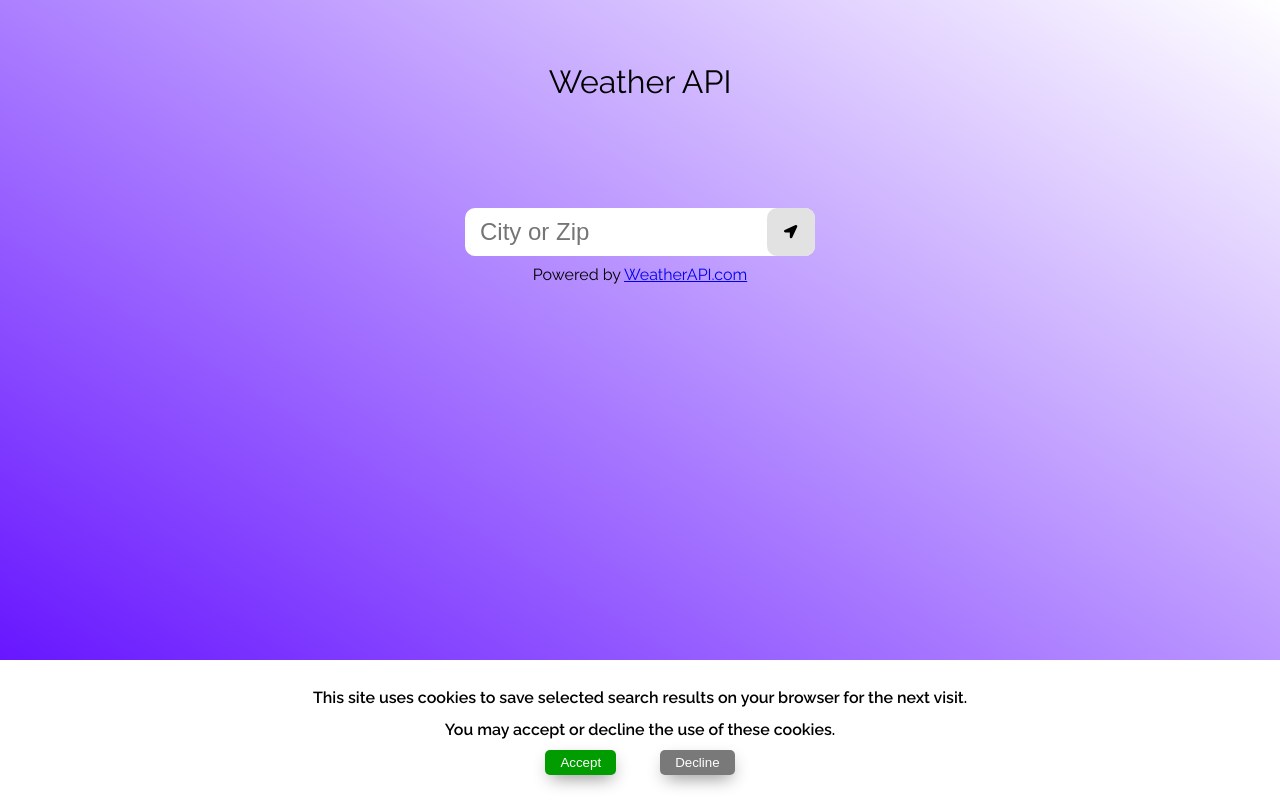
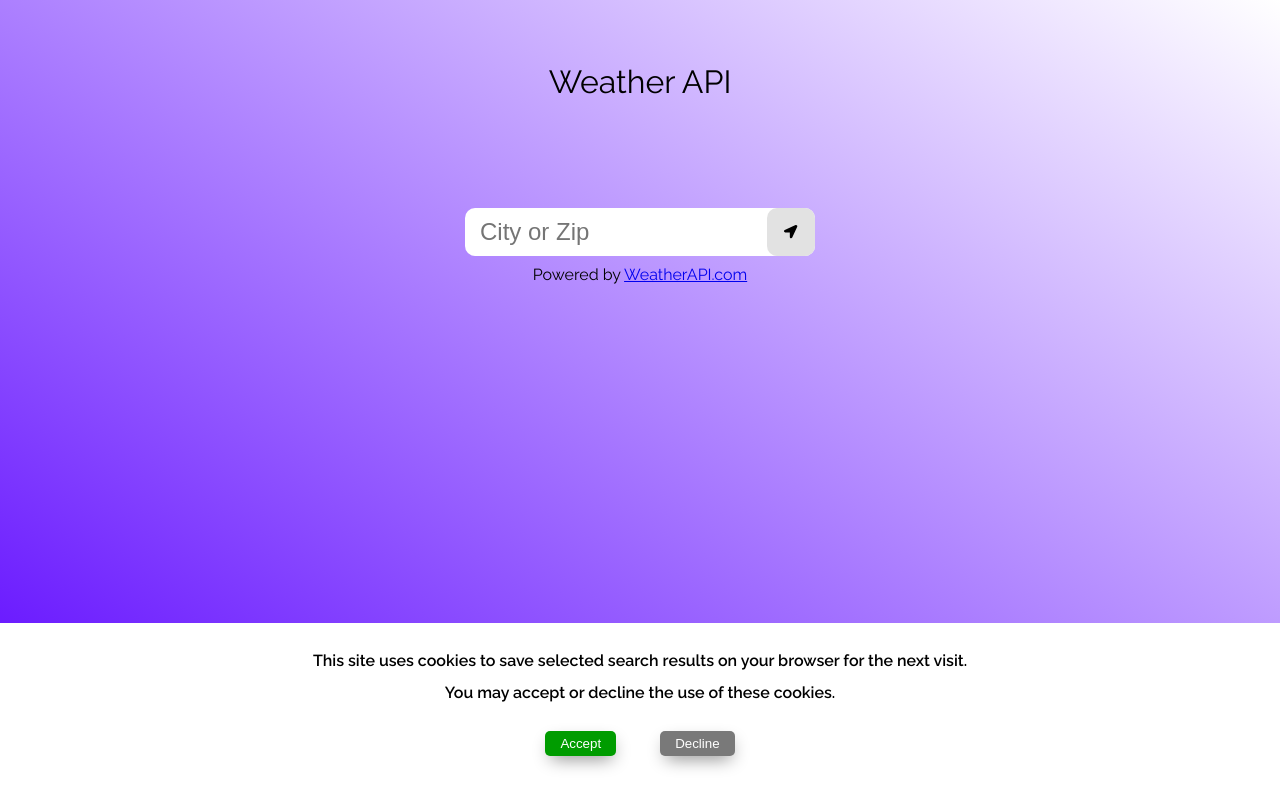
Before and after one commit to mlevitas94/weather-API, a React (Create React App) app: page / in a window 1280 px wide. Built offline with nearby package versions, Linux system fonts and the light colour scheme.

Commit message:
button on modal spacing

```diff
--- a/src/Modals/Modal.scss
+++ b/src/Modals/Modal.scss
@@ -12,7 +12,7 @@
     padding: 22px;
     z-index: 20;
     button {
-        margin: 0 22px;
+        margin: 22px;
         padding: 5px 15px;
         border: none;
         background-color: #797979;
```
